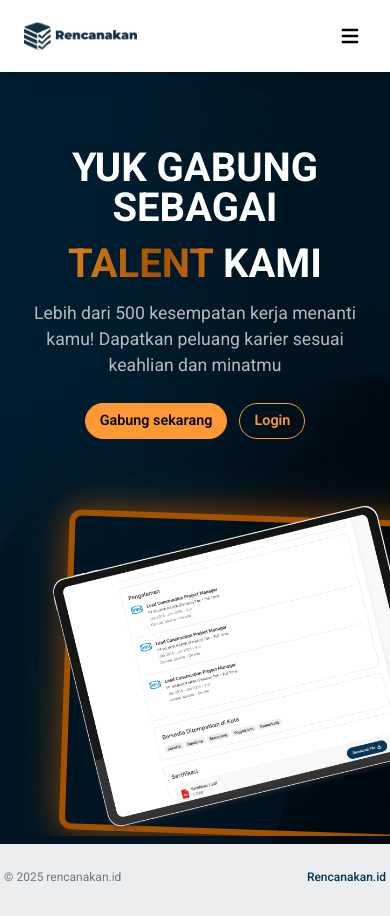
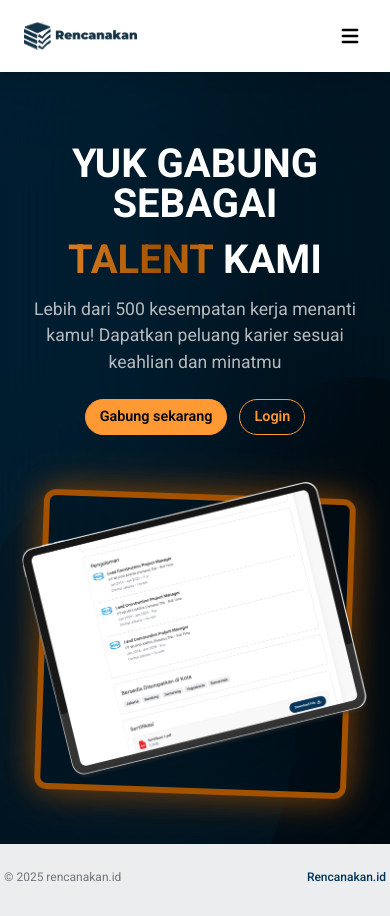
Before and after one commit to Rencanakan-id/rencanakan-talent_pool-frontend, a React (Vite) app: page / in a window 390 px wide. Built offline with nearby package versions, Linux system fonts and the light colour scheme.

Commit message:
style:fix responsive and refacotring code

```diff
--- a/src/components/ui/button.tsx
+++ b/src/components/ui/button.tsx
@@ -60,11 +60,7 @@ export const Button = React.forwardRef<HTMLButtonElement, ButtonProps>(
     );
 
     return (
-      <Comp
-        className={buttonClassName}
-        ref={ref}
-        {...props}
-      >
+      <Comp className={buttonClassName} ref={ref} {...props}>
         {icon && iconPosition === 'start' && (
           <span className="inline-flex h-3 w-3 items-center justify-center sm:h-4 sm:w-4">
             {icon}
--- a/src/modules/LandingPageModule/index.tsx
+++ b/src/modules/LandingPageModule/index.tsx
@@ -16,7 +16,7 @@ export const LandingPageModule: React.FC = () => {
 
       <div
         data-testid="text-container"
-        className="z-10 flex h-full flex-col justify-center pt-14 max-md:px-3 max-md:text-center lg:w-1/2 lg:pt-20"
+        className="z-10 flex flex-col justify-center pt-18 max-md:px-3 max-md:text-center md:h-full lg:w-1/2 lg:pt-20"
       >
         <Typography variant="d1" className="text-rencanakan-pure-white font-bold xl:!text-6xl">
           YUK GABUNG SEBAGAI
@@ -44,17 +44,17 @@ export const LandingPageModule: React.FC = () => {
 
       <div
         data-testid="image-container"
-        className="relative z-10 flex items-center justify-start max-sm:pt-8 lg:w-1/2"
+        className="relative z-10 flex items-center justify-center max-sm:pt-4 md:justify-start lg:w-1/2"
       >
         <img
           src="/landingPage/hero.png"
           alt="Hero"
-          className="animate-float-vertical z-10 ml-12 scale-110 md:scale-115 lg:-mb-10 lg:scale-120"
+          className="animate-float-vertical z-10 md:ml-12 md:scale-115 lg:-mb-10 lg:scale-120"
         />
 
         <div
           data-testid="animated-border"
-          className="border-rencanakan-premium-gold-400 animate-glow absolute ml-12 h-[320px] w-[800px] rotate-[2deg] rounded-xl border-6 will-change-transform sm:h-[500px] lg:-mb-6 lg:ml-20 lg:h-[500px] xl:h-[560px]"
+          className="border-rencanakan-premium-gold-400 animate-glow absolute h-[300px] w-[80vw] rotate-[2deg] rounded-xl border-6 will-change-transform sm:h-[500px] md:ml-12 md:w-[800px] lg:-mb-6 lg:ml-20 lg:h-[500px] xl:h-[560px]"
         />
       </div>
     </div>
```
